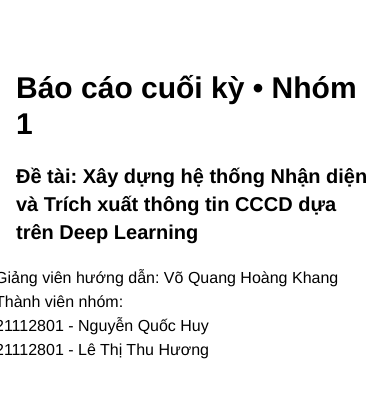
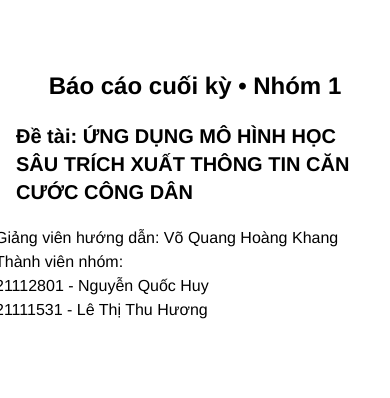
Before and after one commit to ngquochuydl23/VietnameseIDCard, a Vue app in the folder src/ui/: page / in a window 390 px wide. Shown: the part 1843-2241 px from the top of the page. Built offline with nearby package versions, Linux system fonts and the light colour scheme; what vue-backtotop would draw is missing.

Commit message:
Fix footer

```diff
--- a/src/ui/public/index.html
+++ b/src/ui/public/index.html
@@ -4,20 +4,20 @@
     <meta charset="utf-8" />
     <meta http-equiv="X-UA-Compatible" content="IE=edge" />
     <meta name="viewport" content="width=device-width,initial-scale=1.0" />
-		<link rel="icon" href="./favicon.png" />
+    <link rel="icon" href="./logo.png" />
     <link rel="preconnect" href="https://fonts.googleapis.com" />
     <link rel="preconnect" href="https://fonts.gstatic.com" crossorigin />
     <link
       href="https://fonts.googleapis.com/css2?family=Poppins:wght@300;400;500;600;700;800;900&display=swap"
       rel="stylesheet"
     />
-		<title><%= htmlWebpackPlugin.options.title %></title>
+    <title>Trích xuất căn cước công dân</title>
   </head>
   <body id="app-theme" class="app-theme">
     <noscript>
       <strong
-				>We're sorry but <%= htmlWebpackPlugin.options.title %> doesn't
-				work properly without JavaScript enabled. Please enable it to
+        >We're sorry but <%= htmlWebpackPlugin.options.title %> doesn't work
+        properly without JavaScript enabled. Please enable it to
         continue.</strong
       >
     </noscript>
--- a/src/ui/src/components/shared/AppFooter.vue
+++ b/src/ui/src/components/shared/AppFooter.vue
@@ -27,15 +27,15 @@ export default {
       <!-- Footer social links -->
       <div class="flex flex-col justify-center items-center mb-12 sm:mb-20">
         <p
-          class="text-3xl sm:text-4xl font-semibold text-[#000] dark:text-primary-light mb-5"
+          class="text-2xl sm:text-4xl font-semibold text-[#000] dark:text-primary-light mb-5"
         >
           Báo cáo cuối kỳ • Nhóm 1
         </p>
         <p
-          class="text-xl font-semibold text-[#000] dark:text-primary-light mb-5"
+          class="text-xl font-semibold text-[#000] w-full dark:text-primary-light mb-5"
         >
-          Đề tài: Xây dựng hệ thống Nhận diện và Trích xuất thông tin CCCD dựa
-          trên Deep Learning
+          Đề tài: ỨNG DỤNG MÔ HÌNH HỌC SÂU TRÍCH XUẤT THÔNG TIN CĂN CƯỚC CÔNG
+          DÂN
         </p>
 
         <div style="width: 400px">
@@ -45,7 +45,7 @@ export default {
           Thành viên nhóm:
           <ul>
             <li>21112801 - Nguyễn Quốc Huy</li>
-            <li>21112801 - Lê Thị Thu Hương</li>
+            <li>21111531 - Lê Thị Thu Hương</li>
           </ul>
         </div>
         <!-- <ul class="flex gap-4 sm:gap-8">
--- a/src/ui/src/router/index.js
+++ b/src/ui/src/router/index.js
@@ -7,19 +7,15 @@ const routes = [
     name: "Home",
     component: Home,
     meta: {
-      title: "Stoman - Home",
+      title: "Trích xuất CCCD",
     },
   },
   {
     path: "/about",
     name: "About",
-    // route level code-splitting
-    // this generates a separate chunk (about.[hash].js) for this route
-    // which is lazy-loaded when the route is visited.
-    component: () =>
-      import(/* webpackChunkName: "about" */ "../views/About.vue"),
+    component: () => import("../views/About.vue"),
     meta: {
-      title: "Stoman - About",
+      title: "Giới thiệu",
     },
   },
   {
```
Also changed, not shown: src/ui/src/App.vue (+0 -7 lines), src/ui/public/logo.png (added). Lines whose indentation alone changed are shown as unchanged.
